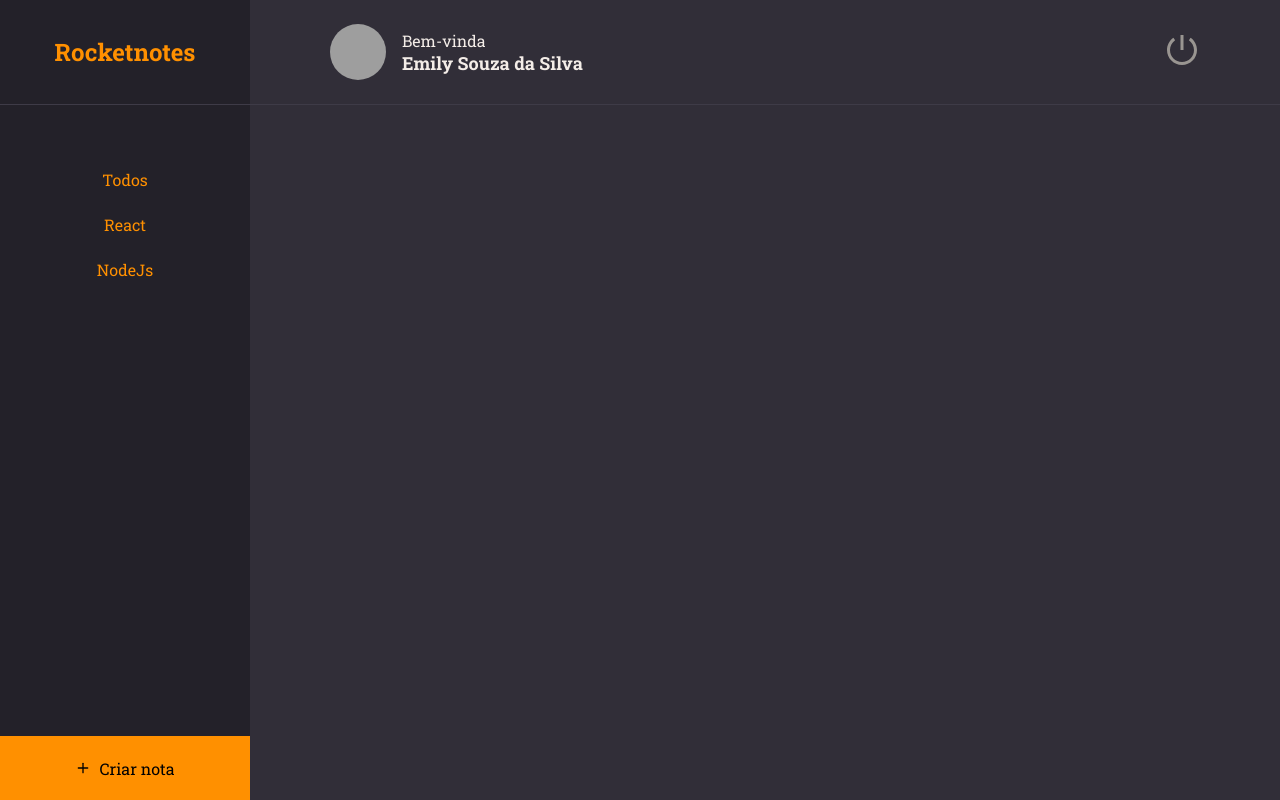
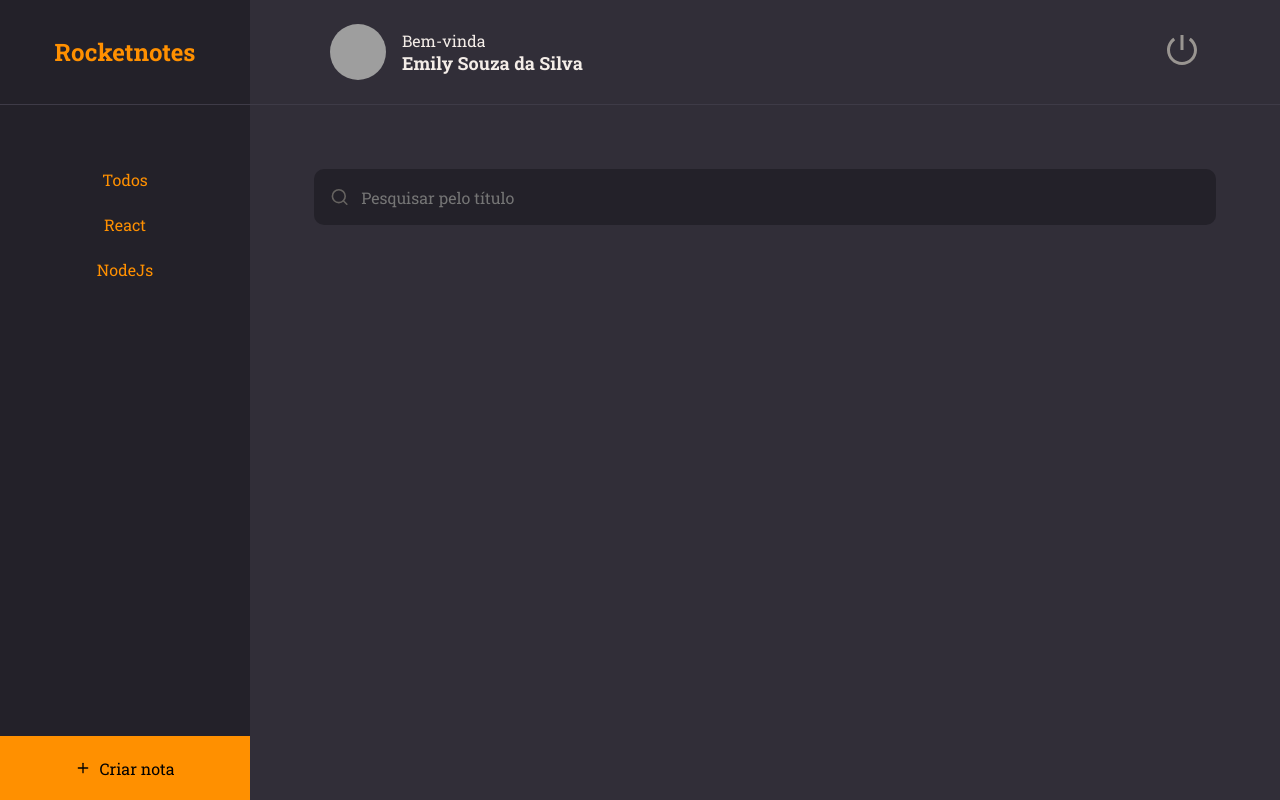
Before and after one commit to EmilySSouza/Rocketnotes, a React (Vite) app: page / in a window 1280 px wide. Built offline with nearby package versions, Linux system fonts and the light colour scheme; grey boxes are pictures that could not be loaded.

Commit message:
feat: create input from home page

```diff
--- /dev/null
+++ b/src/components/Input/index.jsx
@@ -0,0 +1,10 @@
+import { Container } from "./styles";
+
+export function Input({icon: Icon, ...rest}) {
+    return(
+        <Container>
+            {Icon && <Icon size={20} />}
+            <input {...rest} />
+        </Container>
+    )
+}
--- /dev/null
+++ b/src/components/Input/styles.js
@@ -0,0 +1,32 @@
+import styled from "styled-components";
+
+export const Container = styled.div`
+    width: 100%;
+    display: flex;
+    align-items: center;
+
+    background-color: ${({ theme }) => theme.COLORS.BACKGROUND_900};
+    color: ${({ theme }) => theme.COLORS.GRAY_300};
+
+    margin-bottom: 8px;
+    border-radius: 10px;
+
+    > input {
+        height: 56px;
+        width: 100%;
+
+        padding: 12px;
+
+        color: ${({ theme }) => theme.COLORS.WHITE};
+        background-color: transparent;
+        border: 0;
+
+        &:placeholder {
+            background-color: ${({ theme }) => theme.COLORS.GRAY_300};
+        }
+    }
+
+    > svg {
+        margin-left: 16px;
+    }
+`;
--- a/src/pages/Home/index.jsx
+++ b/src/pages/Home/index.jsx
@@ -1,8 +1,9 @@
-import { FiPlus } from "react-icons/fi";
+import { FiPlus, FiSearch } from "react-icons/fi";
 import { Container, Brand, Menu, Search, Content, NewNote } from "./styles";
 
 import { Header } from "../../components/Header";
 import { ButtonText } from "../../components/ButtonText";
+import { Input } from "../../components/Input";
 
 export function Home() {
     return(
@@ -20,7 +21,7 @@
             </Menu>
 
             <Search>
-
+                <Input placeholder="Pesquisar pelo título" icon={FiSearch}/>
             </Search>
 
             <Content>
--- a/src/pages/Home/styles.js
+++ b/src/pages/Home/styles.js
@@ -51,10 +51,13 @@
 
 export const Search = styled.div`
     grid-area: search;
+    padding: 64px 64px 0;
 `;
+
 export const Content = styled.div`
     grid-area: content
 `;
+
 export const NewNote = styled.button`
     grid-area: newnote;
 
```
